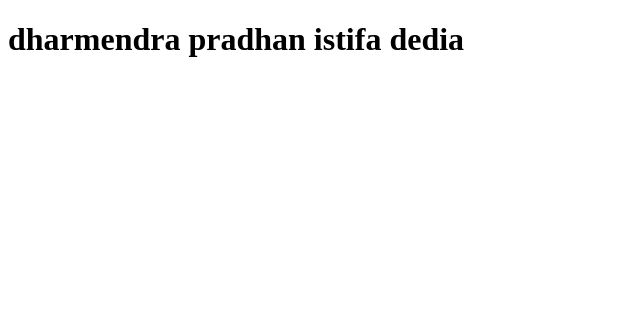
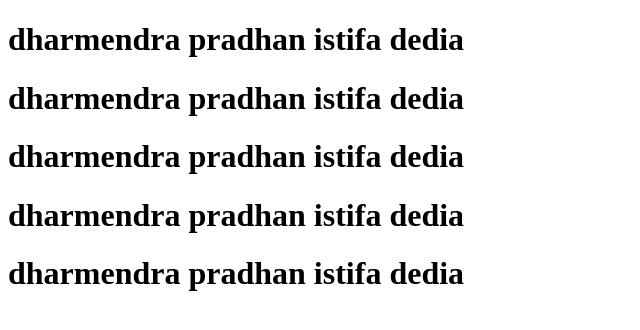
Before and after one commit to Incredible-Kaushal/X-FACTOR, a plain HTML site: page index.html in a window 1280 px wide. Shown: the whole page, without its empty margins (0-640 px from the left). Drawn offline with Linux system fonts and the light colour scheme.

Commit message:
test
Added multiple duplicate headings to the body.

```diff
--- a/index.html
+++ b/index.html
@@ -7,5 +7,9 @@
 </head>
 <body>
     <h1> dharmendra pradhan istifa dedia</h1>
+    <h1> dharmendra pradhan istifa dedia</h1>
+    <h1> dharmendra pradhan istifa dedia</h1>
+    <h1> dharmendra pradhan istifa dedia</h1>
+    <h1> dharmendra pradhan istifa dedia</h1>
 </body>
 </html>
```
